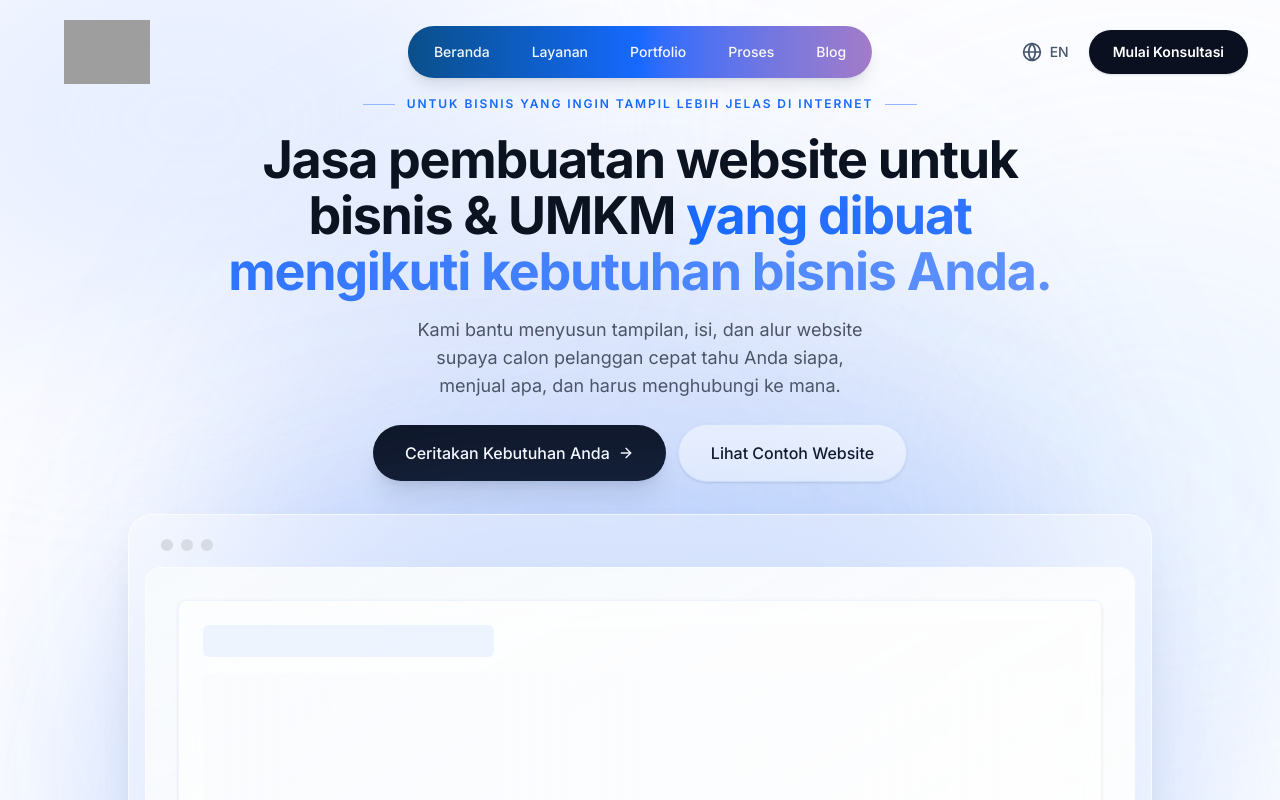
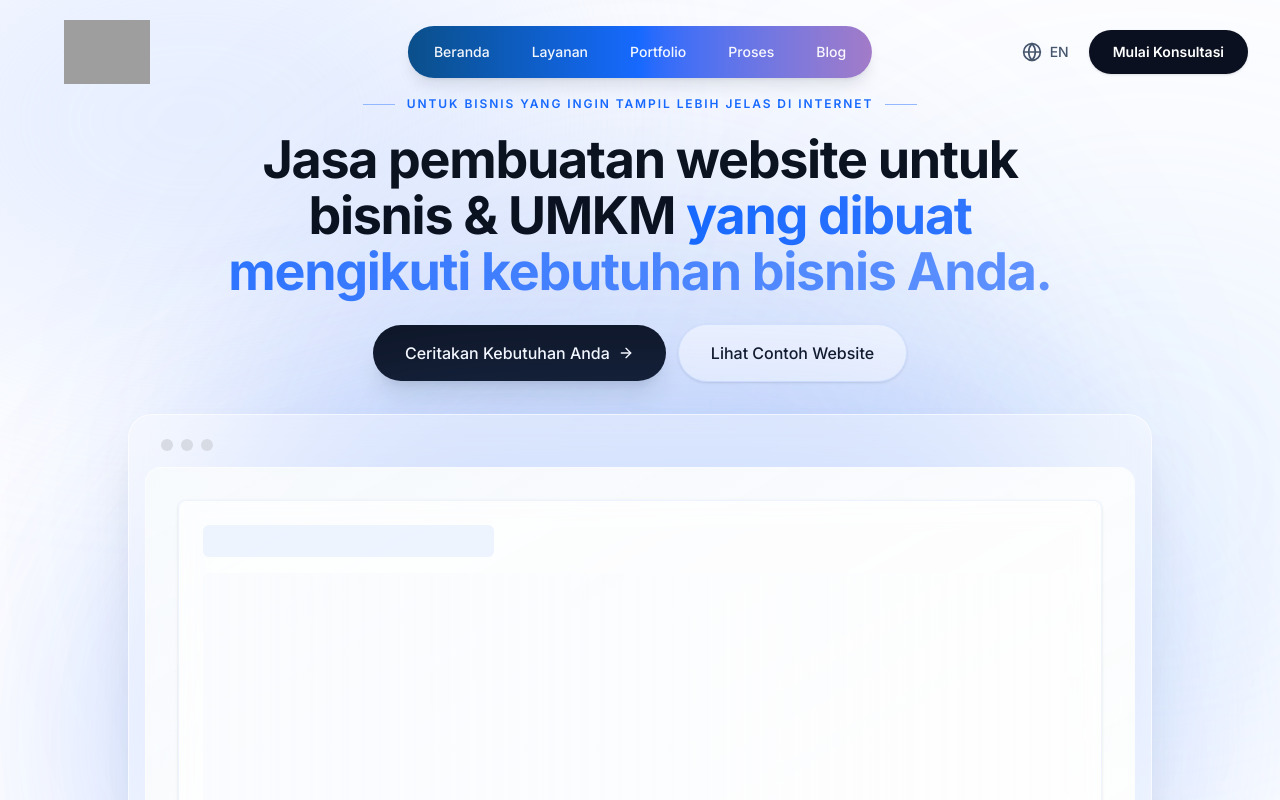
Before and after one commit to barrack3030-wq/NAKAMA-DIGITAL-UPGRADE, a React (Vite) app: page / in a window 1280 px wide. Shown: the top 800 px of the page. Built offline with nearby package versions, Linux system fonts and the light colour scheme; grey boxes are pictures that could not be loaded.

Commit message:
Copy: remove homepage hero supporting paragraph

```diff
--- a/src/locales.ts
+++ b/src/locales.ts
@@ -15,7 +15,7 @@ export const dict = {
       eyebrow: 'Untuk bisnis yang ingin tampil lebih jelas di internet',
       title1: 'Jasa pembuatan website untuk\nbisnis & UMKM',
       titleHighlight: 'yang dibuat mengikuti kebutuhan bisnis Anda.',
-      desc: 'Kami bantu menyusun tampilan, isi, dan alur website supaya calon pelanggan cepat tahu Anda siapa, menjual apa, dan harus menghubungi ke mana.',
+      desc: '',
       cta1: 'Ceritakan Kebutuhan Anda',
       cta2: 'Lihat Contoh Website'
     },
```
